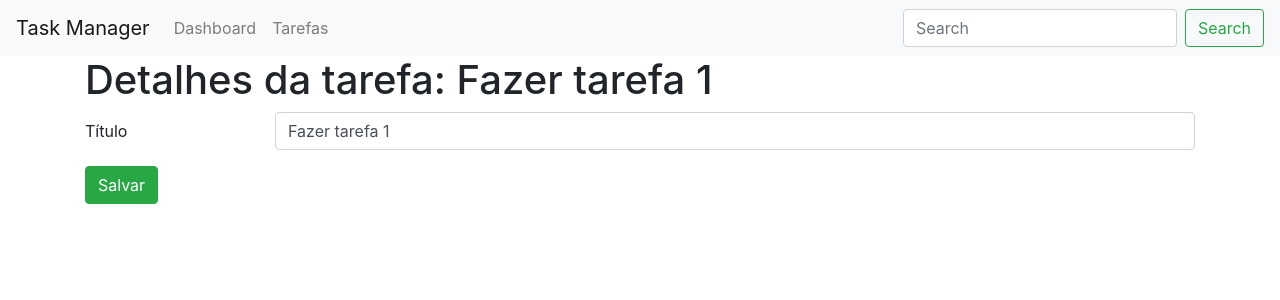
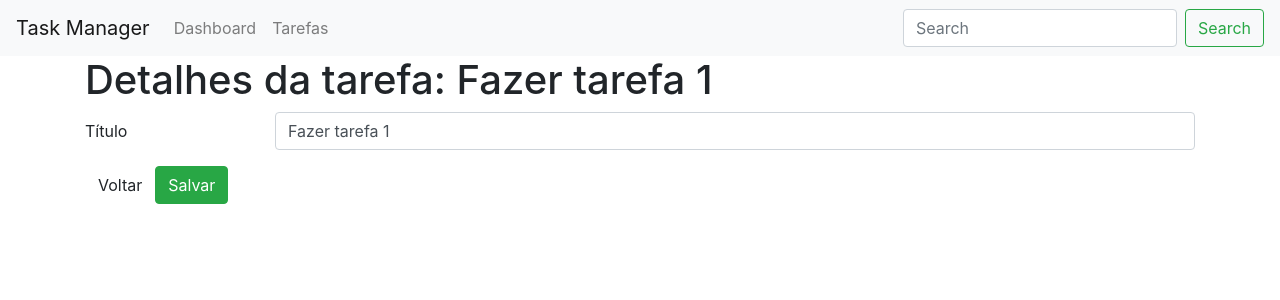
Before and after one commit to lucasolv100/angular8, an Angular app in the folder curso-udemy/conceitos-basicos/: page /tasks/1 in a window 1280 px wide. Shown: the top 300 px of the page. Built offline with nearby package versions, Linux system fonts and the light colour scheme.

Commit message:
adicionado link para acessar detalhes; adicionado link para voltar com location;

```diff
--- a/curso-udemy/conceitos-basicos/src/app/tasks/task-detail/task-detail.component.html
+++ b/curso-udemy/conceitos-basicos/src/app/tasks/task-detail/task-detail.component.html
@@ -9,6 +9,7 @@
   </div>
   <div class="form-group row">
     <div class="col-sm-10">
+      <button class="btn btn-default" (click)="goBack()">Voltar</button>
       <button type="submit" class="btn btn-success">Salvar</button>
     </div>
   </div>
--- a/curso-udemy/conceitos-basicos/src/app/tasks/task-detail/task-detail.component.ts
+++ b/curso-udemy/conceitos-basicos/src/app/tasks/task-detail/task-detail.component.ts
@@ -6,6 +6,8 @@ import { switchMap } from 'rxjs/operators';
 import { Task } from '../shared/task.model'
 import { TaskService } from '../shared/task.service'
 
+import {Location} from '@angular/common'
+
 @Component({
   selector: 'task-detail',
   templateUrl: './task-detail.component.html',
@@ -13,10 +15,14 @@ import { TaskService } from '../shared/task.service'
 })
 export class TaskDetailComponent implements OnInit {
   public task: Task;
-  constructor(private taskService:TaskService, private activatedRoute: ActivatedRoute) { }
+  constructor(private taskService:TaskService, private activatedRoute: ActivatedRoute, private location: Location) { }
 
   ngOnInit(): void {
     this.activatedRoute.params.pipe(switchMap((params:Params) => this.taskService.getTask(+params['id']))).subscribe(task => this.task = task);
   }
 
+  goBack(){
+    this.location.back();
+  }
+
 }
--- a/curso-udemy/conceitos-basicos/src/app/tasks/tasks.component.html
+++ b/curso-udemy/conceitos-basicos/src/app/tasks/tasks.component.html
@@ -9,10 +9,9 @@
             <td>{{task.id}}</td>
             <td>{{task.title}}</td>
             <td>
-                <button class="btn btn-info" data-toggle="modal" data-target="#exampleModal" (click)="onSelect(task)"><i class="fa fa-info-circle"></i></button>
+                <a class="btn btn-info" [routerLink]="['/tasks', task.id]"><i class="fa fa-info-circle"></i></a>
                 <button class="btn btn-warning"><i class="fa fa-trash"></i></button>
             </td>
         </tr>
     </tbody>
 </table>
-<task-detail task="selectedTask"></task-detail>
```
